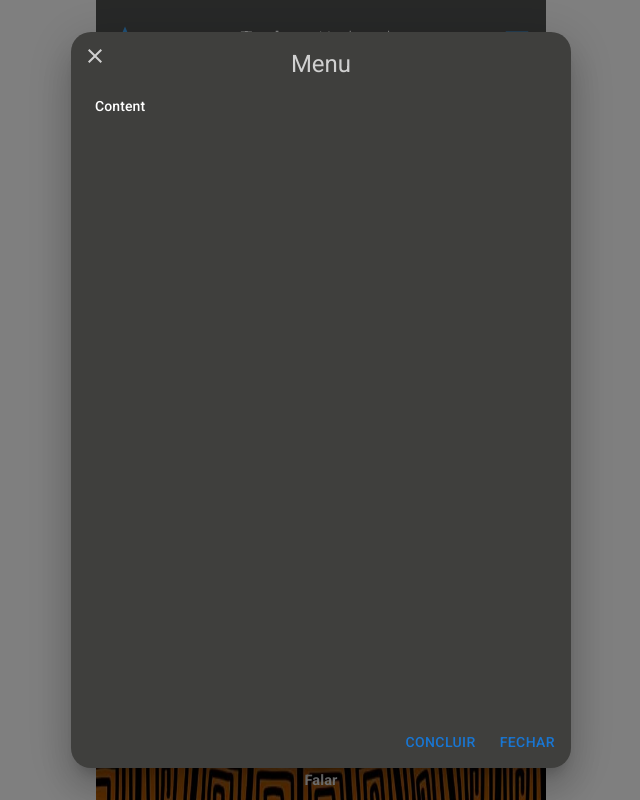
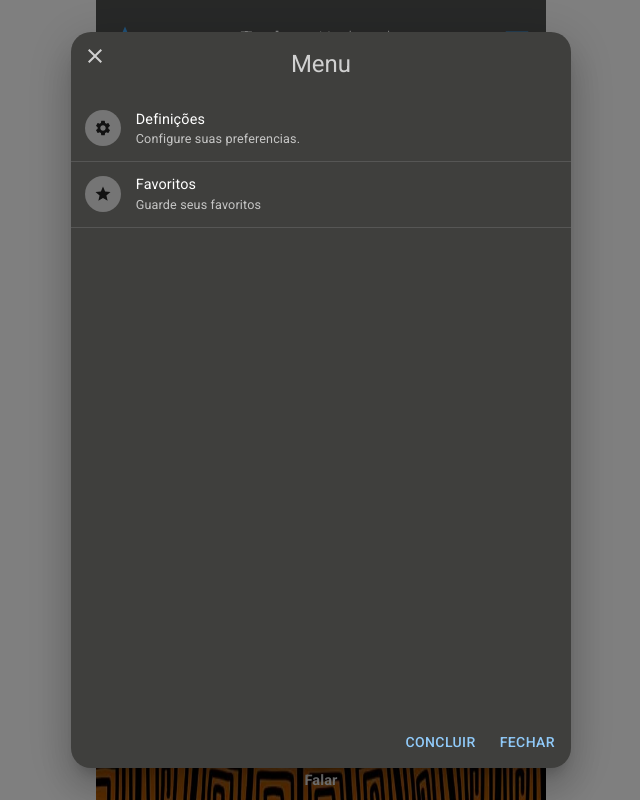
Before and after one commit to Francisco-Fetapi/portuguese-umbundo-dictionary, a React (Vite) app: page / in a window 1280 px wide. Both pictures are taken after a click on the button 835 px from the left and 39 px from the top of the page. Shown: the whole page, without its empty margins (319-959 px from the left). Built offline with nearby package versions, Linux system fonts and the light colour scheme.

Commit message:
feat: list setting options

```diff
--- /dev/null
+++ b/src/components/MenuList.tsx
@@ -0,0 +1,50 @@
+import * as React from "react";
+import List from "@mui/material/List";
+import ListItem from "@mui/material/ListItem";
+import ListItemText from "@mui/material/ListItemText";
+import ListItemAvatar from "@mui/material/ListItemAvatar";
+import Avatar from "@mui/material/Avatar";
+import { MdSettings, MdStar } from "react-icons/md";
+
+interface IOption {
+  label: string;
+  icon: React.ReactNode;
+  textSecondary: string;
+}
+
+const options: IOption[] = [
+  {
+    label: "Definições",
+    icon: <MdSettings />,
+    textSecondary: "Configure suas preferencias.",
+  },
+  {
+    label: "Favoritos",
+    icon: <MdStar />,
+    textSecondary: "Guarde seus favoritos",
+  },
+];
+
+export default function MenuList() {
+  return (
+    <List
+      sx={{
+        width: "100%",
+        padding: 0,
+        zoom: "0.9",
+      }}
+    >
+      {options.map((option) => (
+        <ListItem key={option.label} divider>
+          <ListItemAvatar>
+            <Avatar>{option.icon}</Avatar>
+          </ListItemAvatar>
+          <ListItemText
+            primary={option.label}
+            secondary={option.textSecondary}
+          />
+        </ListItem>
+      ))}
+    </List>
+  );
+}
--- a/src/components/ModalMenu.tsx
+++ b/src/components/ModalMenu.tsx
@@ -9,7 +9,8 @@ import { TransitionProps } from "@mui/material/transitions";
 import { Text } from "../styles/General";
 
 import { MdClose } from "react-icons/md";
-import { IconButton } from "@mui/material";
+import { createTheme, IconButton, ThemeProvider } from "@mui/material";
+import MenuList from "./MenuList";
 
 const Transition = React.forwardRef(function Transition(
   props: TransitionProps & {
@@ -26,9 +27,15 @@ interface Props {
 }
 
 export default function ModalMenu({ handleClose, open }: Props) {
+  const theme = createTheme({
+    palette: {
+      mode: "dark",
+    },
+  });
   function done() {}
+
   return (
-    <div>
+    <ThemeProvider theme={theme}>
       <Dialog
         open={open}
         TransitionComponent={Transition}
@@ -43,6 +50,7 @@ export default function ModalMenu({ handleClose, open }: Props) {
             color: "white",
             borderRadius: "20px",
             position: "relative",
+            margin: "5px",
           },
         }}
       >
@@ -59,20 +67,22 @@ export default function ModalMenu({ handleClose, open }: Props) {
         <DialogTitle
           variant="h5"
           align="center"
-          sx={(theme) => ({
+          sx={{
             color: "#D0D0D0",
-          })}
+          }}
         >
           Menu
         </DialogTitle>
-        <DialogContent>
-          <Text variant="subtitle2">Content</Text>
+        <DialogContent sx={{ padding: 0 }}>
+          <Text variant="subtitle2">
+            <MenuList />
+          </Text>
         </DialogContent>
         <DialogActions>
           <Button onClick={done}>Concluir</Button>
           <Button onClick={handleClose}>Fechar</Button>
         </DialogActions>
       </Dialog>
-    </div>
+    </ThemeProvider>
   );
 }
```
